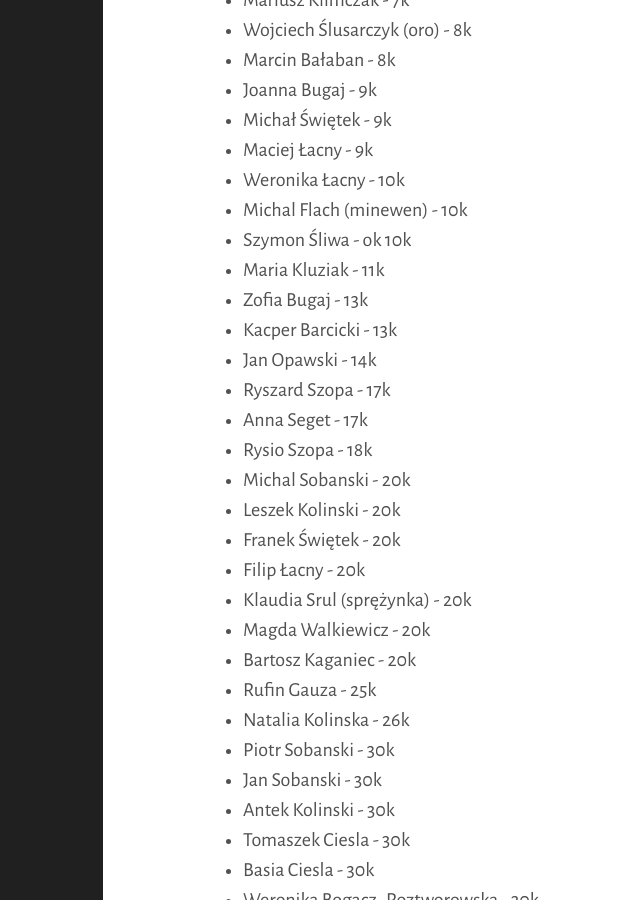
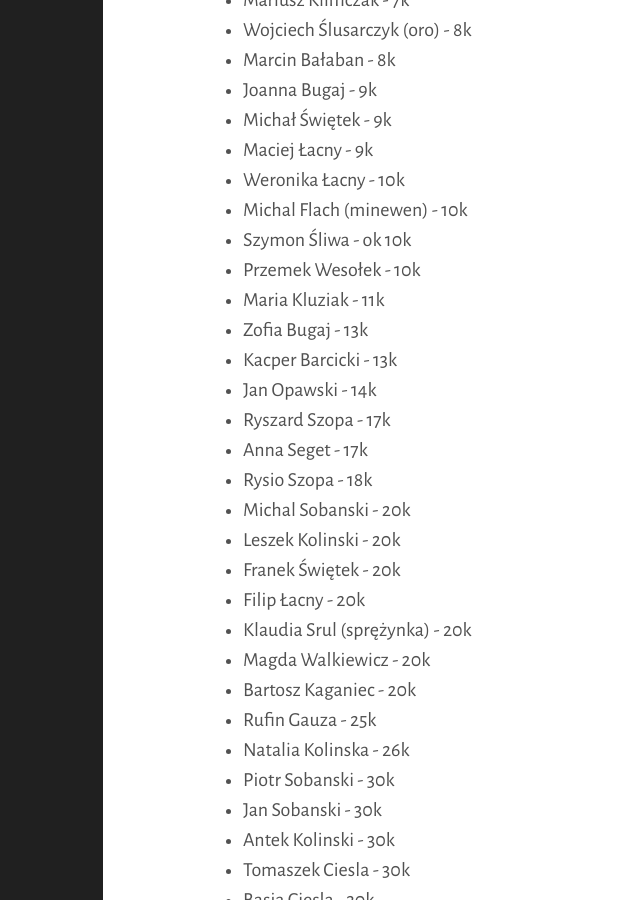
Before and after one commit to tasuki/lsg, a Jekyll site: the page built from zarejestrowani.md, in a window 1280 px wide and 900 px high, scrolled down 1215 px. Shown: the whole window, without its empty margins (257-897 px from the left). Built offline with Jekyll 4.4.1, drawn with Linux system fonts in a browser that asks for light colours.

Commit message:
Update zarejestrowani.md

```diff
--- a/zarejestrowani.md
+++ b/zarejestrowani.md
@@ -51,6 +51,7 @@ Zarejestrowani uczestnicy, mniej więcej według stopnia:
 - Weronika Łacny - 10k
 - Michal Flach (minewen) - 10k
 - Szymon Śliwa - ok 10k
+- Przemek Wesołek - 10k
 - Maria Kluziak - 11k
 - Zofia Bugaj - 13k
 - Kacper Barcicki - 13k
```
